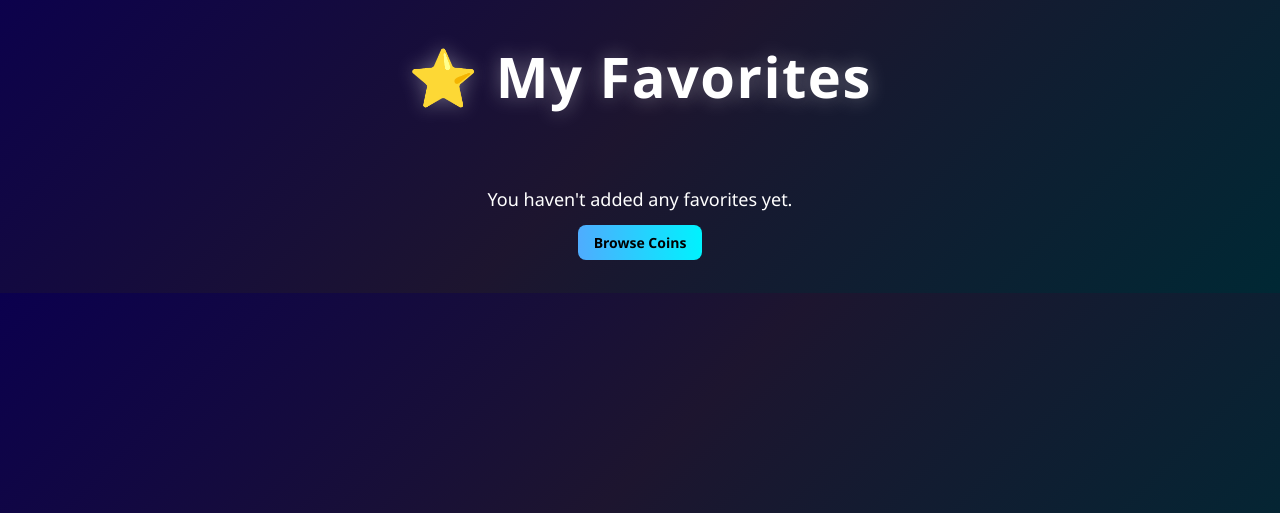
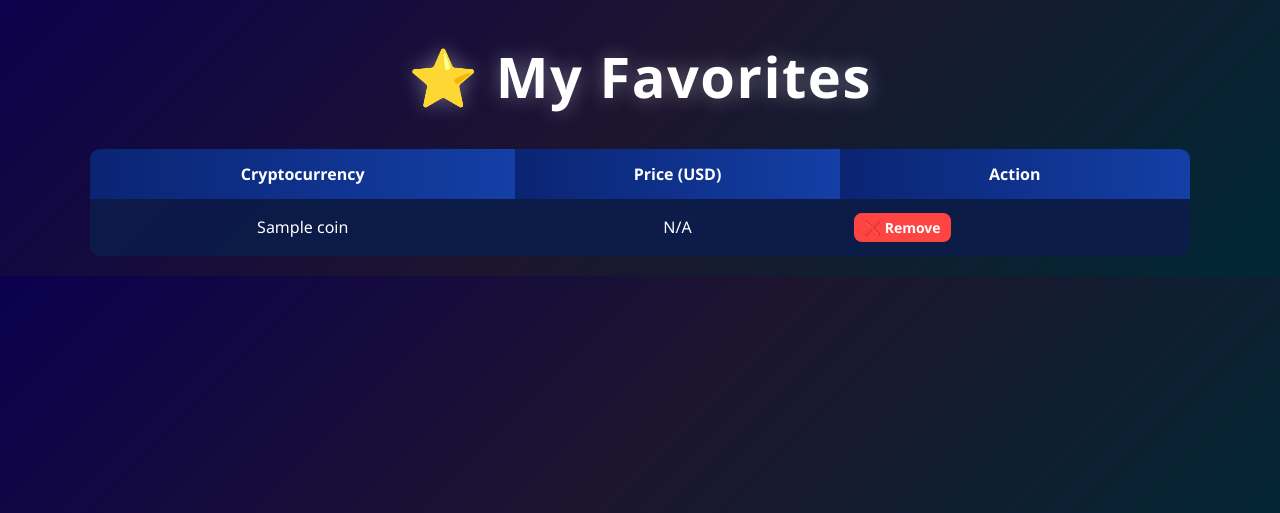
Before and after one commit to nandini-999/crypto-price-tracker, a Flask app: template templates/favorites.html in a window 1280 px wide. Shown: the part 57-570 px from the top of the page. Run offline with Flask 3, Linux system fonts and the light colour scheme; the template is opened without the code that fills it: most values are stand-ins (such as "Sample title", 1, 10 or a date in 2020).

Commit message:
Initial commit - Crypto Price Tracker Flask App

```diff
--- a/templates/favorites.html
+++ b/templates/favorites.html
@@ -5,35 +5,44 @@
     <link rel="stylesheet" href="{{ url_for('static', filename='style.css') }}">
 </head>
 <body>
+
 <div class="container">
+
+    <!-- TOP BAR -->
     <div class="top-bar">
         <a href="/" class="auth-btn">Home</a>
         <a href="/favorites" class="auth-btn" style="background: rgba(255,255,255,0.2); color:white;">Favorites</a>
+
         {% if session.user %}
-        <span class="auth-btn" style="pointer-events:none; opacity:0.9;">{{ session.user }}</span>
-        <a href="/logout" class="auth-btn">Logout</a>
+            <span class="auth-btn" style="pointer-events:none; opacity:0.9;">
+                {{ session.user }}
+            </span>
+            <a href="/logout" class="auth-btn">Logout</a>
         {% else %}
-        <a href="/login" class="auth-btn">Login</a>
-        <a href="/signup" class="auth-btn secondary">Sign Up</a>
+            <a href="/login" class="auth-btn">Login</a>
+            <a href="/signup" class="auth-btn secondary">Sign Up</a>
         {% endif %}
     </div>
 
+    <!-- TITLE -->
     <h1 class="app-title">⭐ My Favorites</h1>
 
-    {% set favorite_coins = session.get("favorites", []) %}
+    <!-- FAVORITES TABLE -->
+    {% if favorite_coins and favorite_coins|length > 0 %}
 
-    {% if favorite_coins and favorite_coins|length > 0 %}
     <table>
         <tr>
             <th>Cryptocurrency</th>
             <th>Price (USD)</th>
             <th>Action</th>
         </tr>
+
         {% for coin in favorite_coins %}
         <tr>
             <td>
                 <a href="/coin/{{ coin }}">{{ coin | capitalize }}</a>
             </td>
+
             <td>
                 {% if prices and prices[coin] is defined and prices[coin].usd is defined %}
                     ${{ "{:,.2f}".format(prices[coin].usd) }}
@@ -41,27 +50,53 @@
                     N/A
                 {% endif %}
             </td>
+
             <td>
-                <div style="display: flex; gap: 10px; align-items: center;">
-                    <a href="/remove_favorite/{{ coin }}" class="auth-btn" style="background: #ff4444; color: white; padding: 5px 10px; font-size: 14px;">❌ Remove</a>
+                <div style="display:flex; gap:10px; align-items:center;">
+
+                    <!-- REMOVE FAVORITE -->
+                    <a href="/remove_favorite/{{ coin }}"
+                       class="auth-btn"
+                       style="background:#ff4444; color:white; padding:5px 10px; font-size:14px;">
+                        ❌ Remove
+                    </a>
+
+                    <!-- ALERT FORM -->
                     {% if session.user %}
-                    <form action="/set_alert" method="POST" style="display: flex; gap: 5px;">
+                    <form action="/set_alert" method="POST" style="display:flex; gap:5px;">
                         <input type="hidden" name="coin" value="{{ coin }}">
-                        <input type="number" step="0.01" name="threshold" placeholder="Alert Price ($)" style="width: 120px; padding: 6px;" required>
-                        <button type="submit" class="auth-btn" style="background: #4CAF50; color: white; padding: 6px 10px; font-size: 14px;">Set Alert</button>
+                        <input type="number"
+                               step="0.01"
+                               name="threshold"
+                               placeholder="Alert Price ($)"
+                               style="width:120px; padding:6px;"
+                               required>
+                        <button type="submit"
+                                class="auth-btn"
+                                style="background:#4CAF50; color:white; padding:6px 10px; font-size:14px;">
+                            Set Alert
+                        </button>
                     </form>
                     {% endif %}
+
                 </div>
             </td>
         </tr>
         {% endfor %}
+
     </table>
+
     {% else %}
-        <div style="text-align:center; padding: 20px;">
-            <p style="font-size: 18px; margin-bottom: 20px;">You haven't added any favorites yet.</p>
+        <!-- EMPTY STATE -->
+        <div style="text-align:center; padding:20px;">
+            <p style="font-size:18px; margin-bottom:20px;">
+                You haven't added any favorites yet.
+            </p>
             <a href="/" class="auth-btn">Browse Coins</a>
         </div>
     {% endif %}
+
 </div>
+
 </body>
 </html>
```
